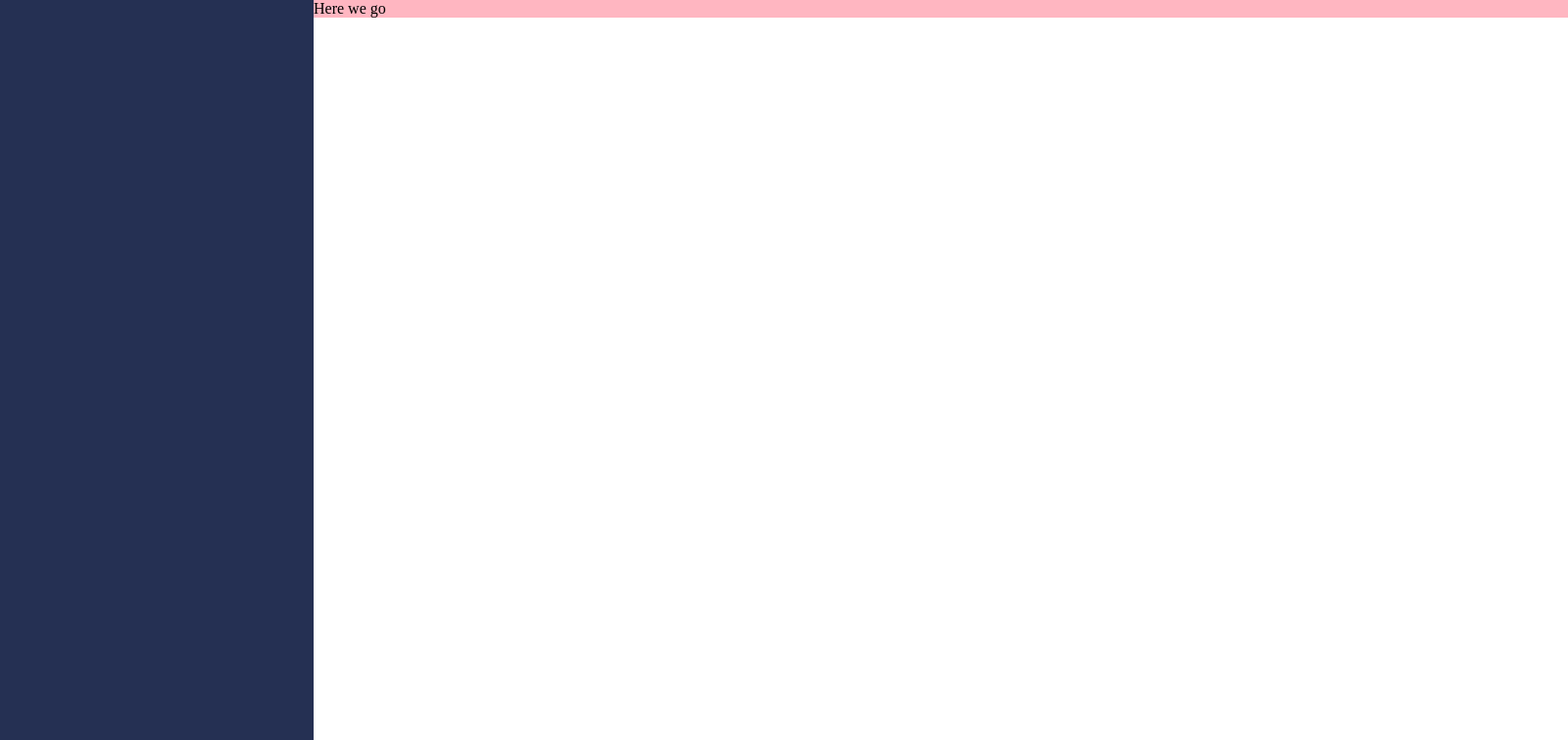
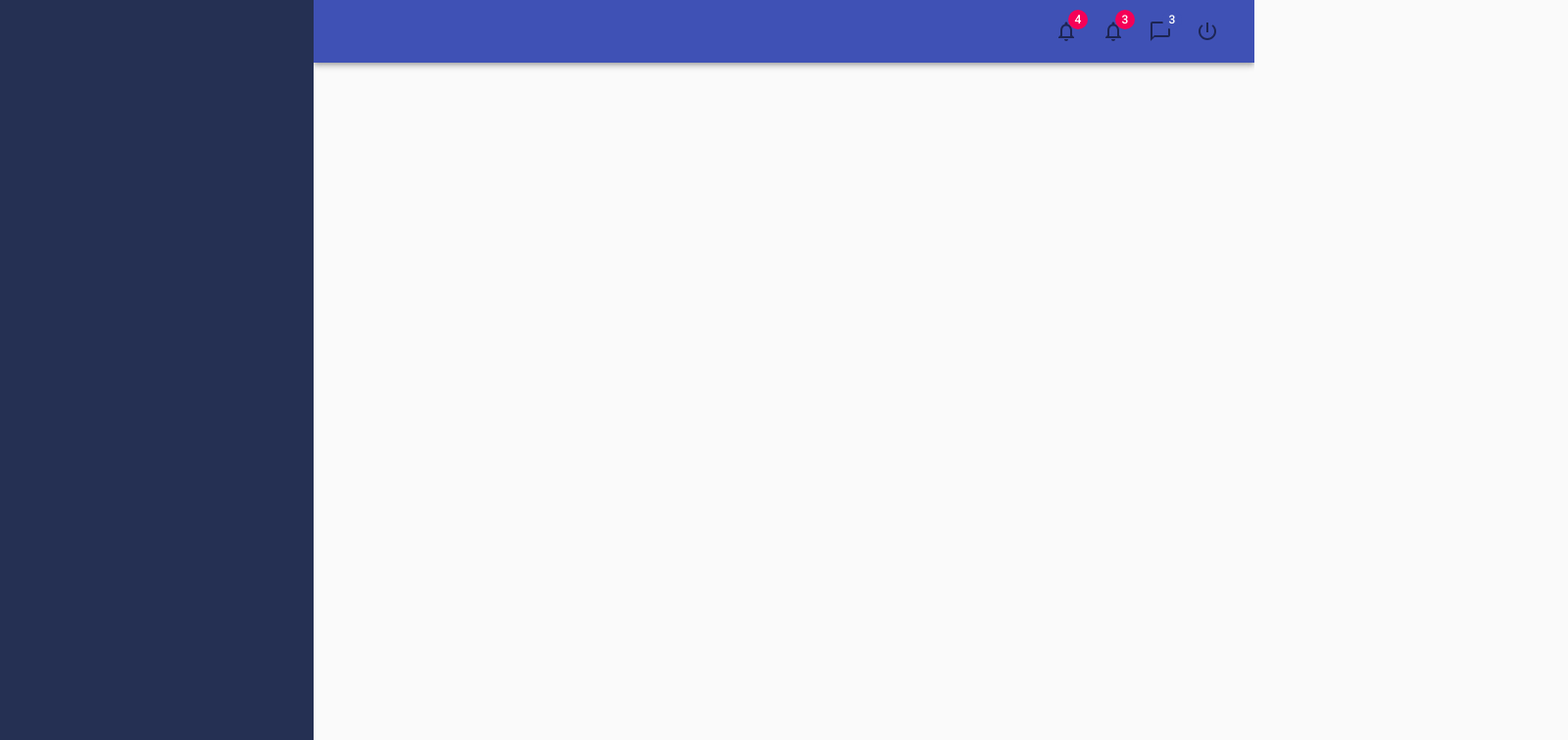
Before and after one commit to alexangria1992/react-mui-system, a React (Create React App) app: page / in a window 1280 px wide. Shown: the top 756 px of the page at 98% size, 1600 px wide, since content can reach past the window. Built offline with nearby package versions, Linux system fonts and the light colour scheme.

Commit message:
Material UI Grid

```diff
--- a/src/App/App.js
+++ b/src/App/App.js
@@ -1,13 +1,15 @@
 import React from 'react'
 import SideMenu from '../components/SideMenu';
 import './App.css';
-import {makeStyles} from '@material-ui/core'
+import {makeStyles, CssBaseline} from '@material-ui/core'
+import Header from '../components/Header';
 
 const useStyles = makeStyles({
   appMain: {
     paddingLeft: '320px',
     width: '100%',
     backgroundColor: 'lightpink',
+
 
   }
 })
@@ -17,7 +19,10 @@ function App() {
   return (
     <>
       <SideMenu/>
-      <div className={classes.appMain}>Here we go</div>
+      <div className={classes.appMain}>
+         <Header />
+      </div>
+      <CssBaseline/>
       </>
   );
 }
--- /dev/null
+++ b/src/components/Header.js
@@ -0,0 +1,45 @@
+import { AppBar, Badge, Grid, IconButton, InputBase, Toolbar } from '@material-ui/core'
+import NotificationsNoneIcon from '@material-ui/icons/NotificationsNone'
+import ChatBubbleOutlineIcon from '@material-ui/icons/ChatBubbleOutline'
+import PowerSettingsNewIcon from '@material-ui/icons/PowerSettingsNew'
+
+import React from 'react'
+
+export default function Header() {
+    return (
+        <AppBar position="static">
+            <Toolbar>
+                <Grid container>
+                    <Grid item>
+                        <InputBase />
+                    </Grid>
+                    <Grid item sm></Grid>
+                    <Grid item>
+                        <IconButton>
+                            <Badge badgeContent={4} color="secondary">
+                                <NotificationsNoneIcon />
+                            </Badge>
+                        </IconButton>
+
+                        <IconButton>
+                            <Badge badgeContent={3} color="secondary">
+                                <NotificationsNoneIcon />
+                            </Badge>
+                        </IconButton>
+
+                        <IconButton>
+                            <Badge badgeContent={3} color="primary">
+                               <ChatBubbleOutlineIcon/>
+                            </Badge>
+                        </IconButton>
+
+                        <IconButton>
+                            <PowerSettingsNewIcon/>
+                        </IconButton>
+
+                    </Grid>
+                </Grid>
+            </Toolbar>
+        </AppBar>
+    )
+}
--- a/src/components/SideMenu.js
+++ b/src/components/SideMenu.js
@@ -9,7 +9,7 @@ const style =  {
         left: '0px',
         width: '320px',
         height: '100%',
-        backgroundColor: '#253053'
+        backgroundColor: '#253053',
     }
 }
 
```
